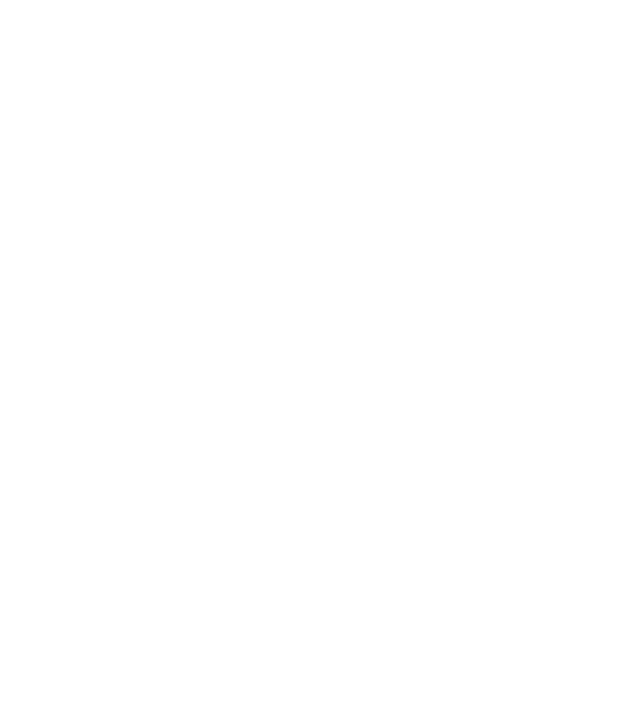
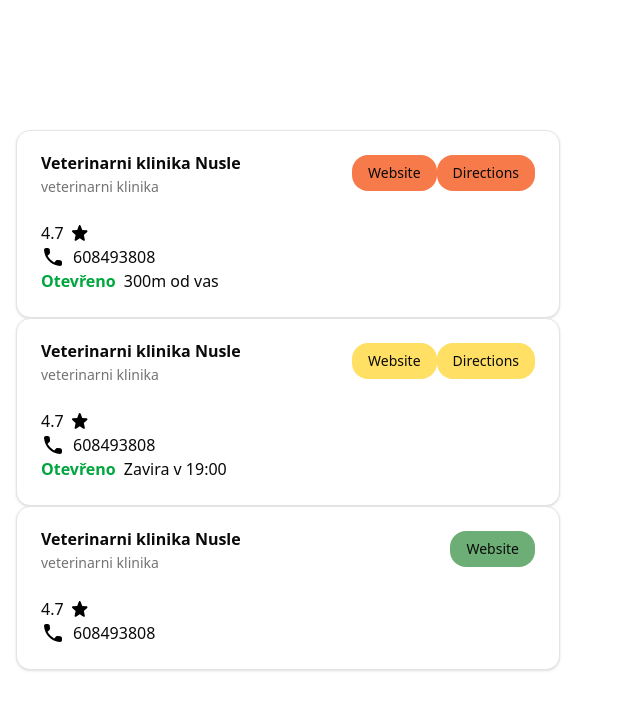
Before and after one commit to evahli/paw-help, a React (Vite) app: page /test in a window 1280 px wide. Before the commit this address had no page. Shown: the top 710 px of the page, without its empty margins (0-640 px from the left). Built offline with nearby package versions, Linux system fonts and the light colour scheme.

Commit message:
add card variants, add corresponding styles

```diff
--- a/src/components/custom/ClinicCard.jsx
+++ b/src/components/custom/ClinicCard.jsx
@@ -7,11 +7,13 @@
   CardTitle,
 } from '@/components/ui/card';
 import { Button } from '../ui/button';
+import starImg from '@/assets/star.svg';
+import phoneImg from '@/assets/ic_round_phone.svg';
 
 const clinicName = 'Veterinarni klinika Nusle';
 const rating = 4.7;
 const clinicType = 'veterinarni klinika';
-const tel = '608493808';
+const phoneNumber = '608493808';
 const position = [50.1, 14.423];
 const openingHours = [
   {
@@ -45,34 +47,61 @@
 ];
 const clinicWebsite = 'https://czechitas-podklady.cz';
 
-const ClinicCardContent = () => {
+const ClinicCardContent = ({ variant }) => {
   return (
-    <div className='flex flex-col items-start'>
-    <span>{rating}</span>
-    <span>{tel}</span>
-    <span>Otevreno</span>
+    <div className="flex flex-col items-start">
+      <div className="flex items-center gap-2">
+        <span>{rating}</span>
+        <img className='w-4 h-4' src={starImg}></img>
+      </div>
+      <a href={`tel:${phoneNumber}`} className="flex items-center gap-2">
+        <img className='w-6 h-6' src={phoneImg}></img>
+        <span>{phoneNumber}</span>
+      </a>
+      {variant === 'homeCare' ? (
+        ''
+      ) : (
+        <div className="flex gap-2">
+          <span className='text-green-600 font-semibold'>Otevřeno</span>
+          {variant === 'emergency' ? <span>300m od vas</span> : ''}
+          {variant === 'vetCare' ? <span>Zavira v 19:00</span> : ''}
+        </div>
+      )}
     </div>
-  )
-}
+  );
+};
 
-export const ClinicCard = () => {
+const clinicCardVariants = ['emergency', 'vetCare', 'homeCare'];
+
+export const ClinicCard = ({ variant }) => {
+  if (!clinicCardVariants.includes(variant)) {
+    throw new Error(`Invalid ClinicCard variant - ${variant}!`);
+  }
+
   return (
-    <Card className='w-full'>
+    <Card className="w-full">
       <CardHeader>
         <CardTitle>{clinicName}</CardTitle>
         <CardDescription>{clinicType}</CardDescription>
 
         <CardAction>
-          <Button to={clinicWebsite}>Website</Button>
-        <Button to={{
-          pathname: `https://maps.google.com/maps`,
-          search: `?daddr=${position.join()}`,
-          }}
-          >Directions</Button>
+          <Button variant={variant} to={clinicWebsite}>
+            Website
+          </Button>
+          {variant === 'homeCare' ? (
+            ''
+          ) : (
+            <Button
+              variant={variant}
+              to={`https://maps.google.com/maps?daddr=${position.join()}`}
+            >
+              Directions
+            </Button>
+          )}
         </CardAction>
       </CardHeader>
       <CardContent>
-        <ClinicCardContent/>
+        <ClinicCardContent variant={variant} />
       </CardContent>
     </Card>
   );
--- a/src/components/ui/button.jsx
+++ b/src/components/ui/button.jsx
@@ -21,7 +21,7 @@
       },
     },
     defaultVariants: {
-      variant: 'default',
+      variant: 'emergency',
       size: 'default',
     },
   },
--- a/src/main.jsx
+++ b/src/main.jsx
@@ -6,6 +6,7 @@
 import { QueryClient, QueryClientProvider } from '@tanstack/react-query';
 import { MapPage } from './pages/MapPage.jsx';
 import { DetailPage } from './pages/DetailPage.jsx';
+import { TestPage } from './pages/TestPage.jsx';
 
 // Create a client
 const queryClient = new QueryClient();
@@ -18,6 +19,7 @@
           <Route path="/" element={<HomePage />} />
           <Route path="/map" element={<MapPage />} />
           <Route path="/detail" element={<DetailPage />} />
+          <Route path="/test" element={<TestPage />} />
         </Routes>
       </BrowserRouter>
     </QueryClientProvider>
--- a/src/pages/HomePage.css
+++ /dev/null
@@ -1,5 +0,0 @@
-#root {
-  max-width: 1280px;
-  margin: 0 auto;
-  text-align: center;
-}
--- a/src/pages/HomePage.jsx
+++ b/src/pages/HomePage.jsx
@@ -1,7 +1,6 @@
 import { useEffect, useState } from 'react';
 import { MapContainer, TileLayer, Marker, Popup } from 'react-leaflet';
 import 'leaflet/dist/leaflet.css';
-import './HomePage.css';
 import dayjs from 'dayjs';
 import { Button } from '@/components/ui/button';
 import { Link } from 'react-router';
--- /dev/null
+++ b/src/pages/TestPage.jsx
@@ -0,0 +1,11 @@
+import { ClinicCard } from '@/components/custom/ClinicCard';
+
+export const TestPage = () => {
+  return (
+    <div className="flex flex-col items-center justify-center p-4 h-screen w-screen  sm:w-xl">
+      <ClinicCard variant="emergency" />
+      <ClinicCard variant="vetCare" />
+      <ClinicCard variant="homeCare" />
+    </div>
+  );
+};
```
Also changed, not shown: src/assets/star.svg (added).
